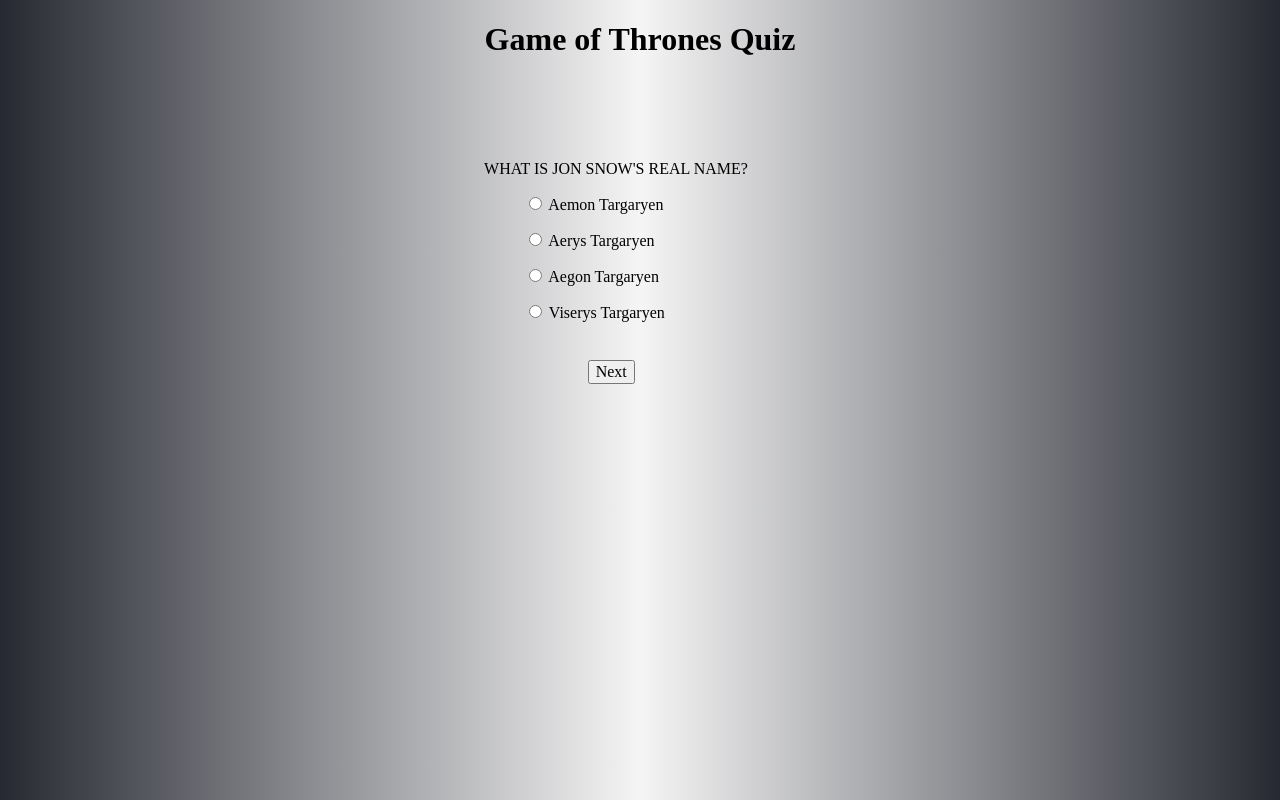
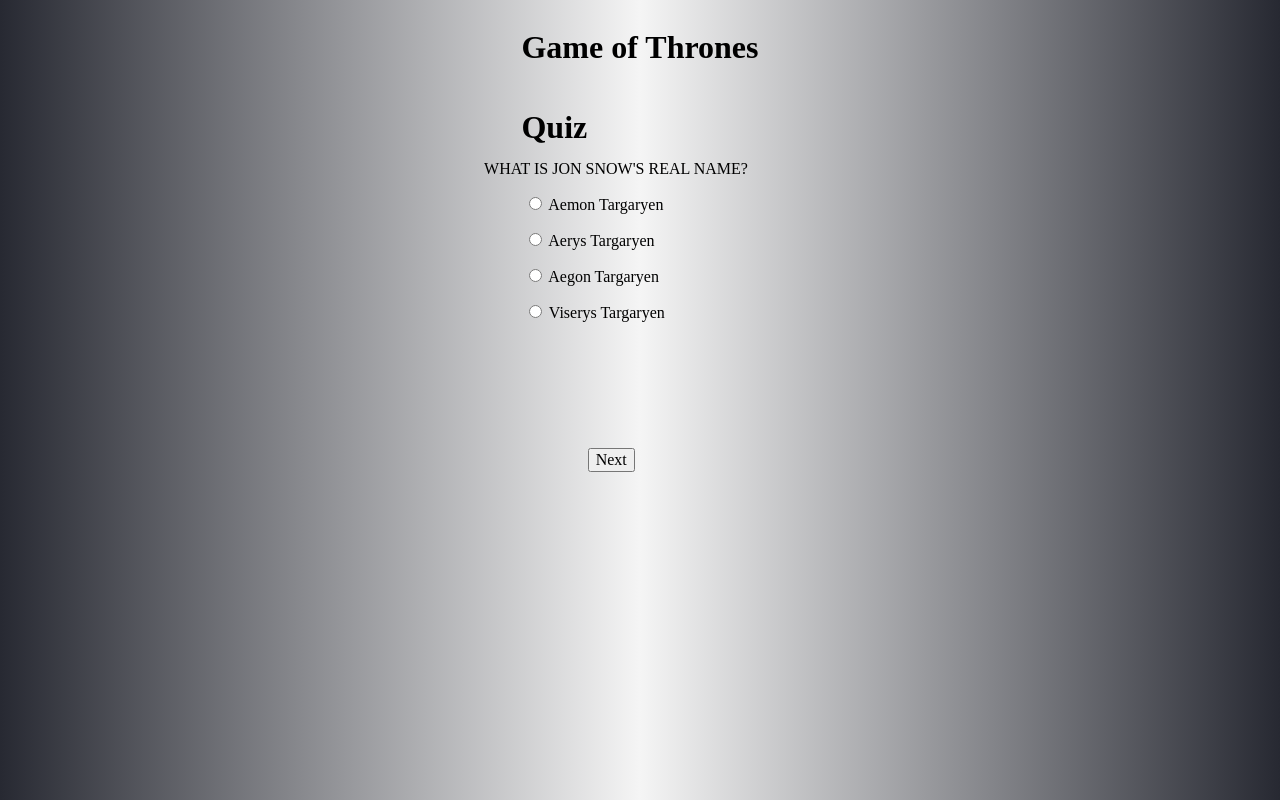
Before and after one commit to fhernand0705/quizz-app, an Angular app: page / in a window 1280 px wide. Built offline with nearby package versions, Linux system fonts and the light colour scheme; a web font is replaced by a local one.

Commit message:
deploying to heroku

```diff
--- a/src/app/app.component.html
+++ b/src/app/app.component.html
@@ -1,2 +1,6 @@
-<h1 class="title">{{title}}</h1>
+<div class="title-container">
+  <h1>{{title}}</h1>
+  <h1 class="quiz">Quiz</h1>
+</div>
+
 <app-quiz></app-quiz>
--- a/src/app/app.component.ts
+++ b/src/app/app.component.ts
@@ -6,5 +6,5 @@ import { Component } from '@angular/core';
   styleUrls: ['./app.component.css']
 })
 export class AppComponent {
-  title = 'Game of Thrones Quiz';
+  title = 'Game of Thrones'
 }
--- a/src/styles.css
+++ b/src/styles.css
@@ -8,7 +8,7 @@ body {
   background: linear-gradient(to left, #272932, whitesmoke 50%, whitesmoke 50%, #272932 100% );
 }
 
-.title {
+.title-container {
   display: grid;
   justify-content: center;
   font-family: 'Quattrocento';
```
Also changed, not shown: package.json (+8 -2 lines).
